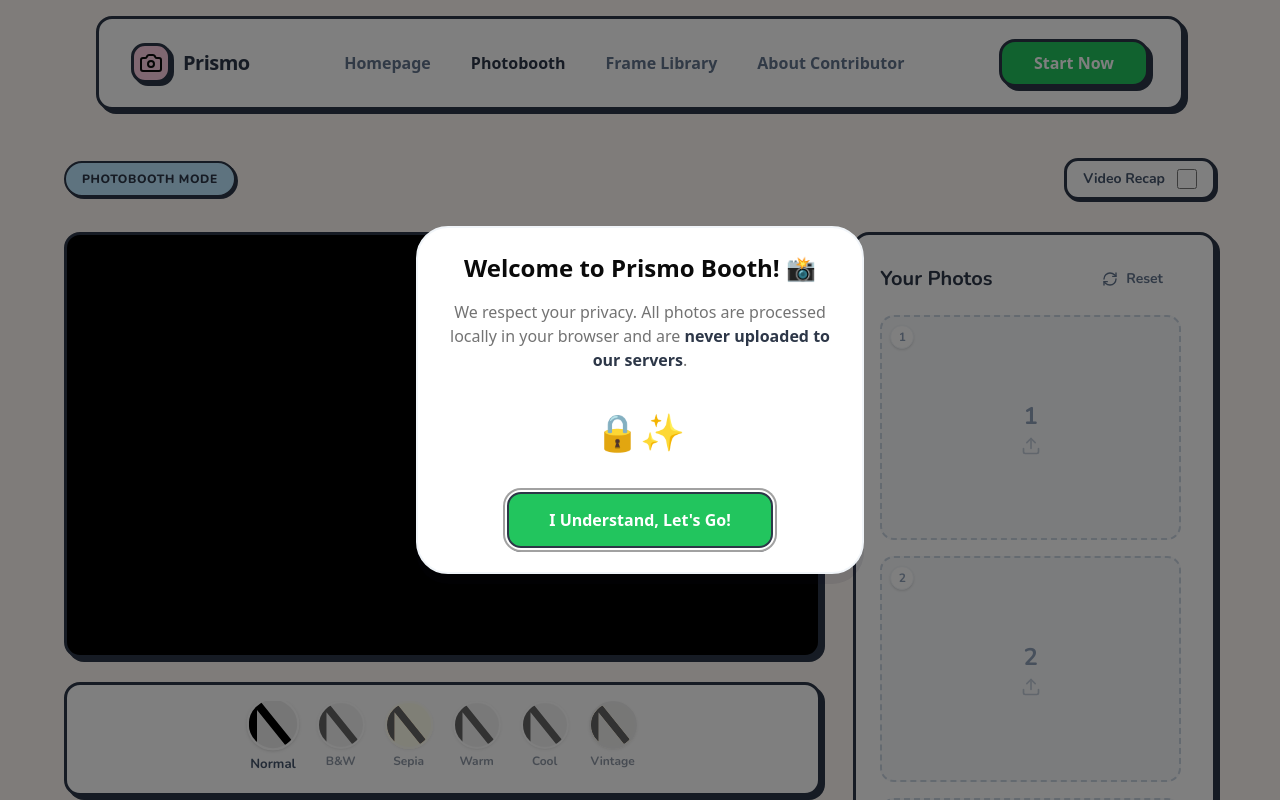
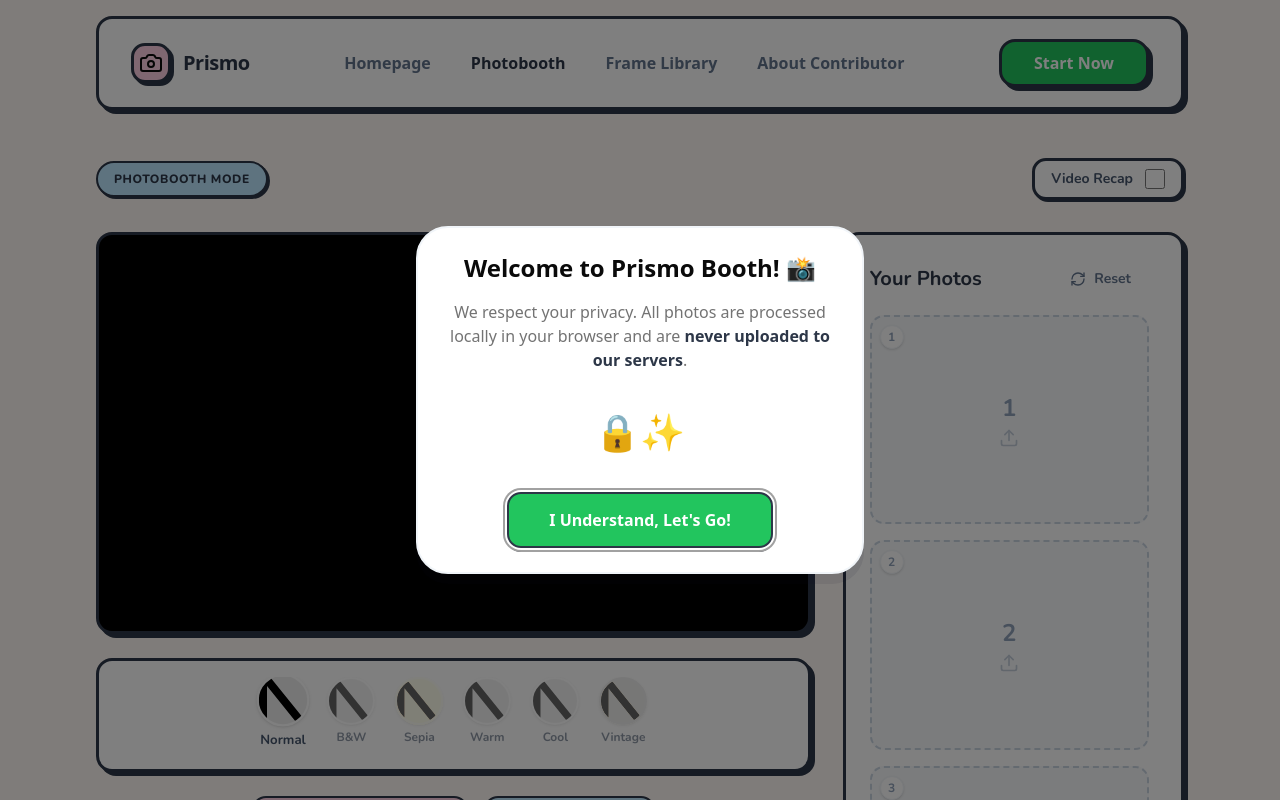
Before and after one commit to yunkhngn/prismo-photo, a Next.js app: page /photobooth in a window 1280 px wide. Shown: the top 800 px of the page. Built offline with nearby package versions, Linux system fonts and the light colour scheme; no server answers.

Commit message:
feat: alter ptb

```diff
--- a/components/photobooth/PhotoboothApp.jsx
+++ b/components/photobooth/PhotoboothApp.jsx
@@ -61,7 +61,7 @@
             <PrivacyDialog />
 
             {/* Toolbar / Header Controls */}
-            <div className="max-w-6xl mx-auto mb-8 flex flex-col md:flex-row items-center justify-between gap-4">
+            <div className="max-w-6xl mx-auto px-4 md:px-8 mb-8 flex flex-col md:flex-row items-center justify-between gap-4">
                 <div className="flex items-center gap-2">
                     <div className="inline-flex items-center gap-2 px-4 py-2 rounded-full bg-[#BDE7FF] border-2 border-[#2D3748] shadow-[2px_2px_0px_0px_#2D3748]">
                         <span className="text-xs font-extrabold text-[#2D3748] uppercase tracking-wider">Photobooth Mode</span>
@@ -86,7 +86,7 @@
             </div>
 
             {currentStep === 'CAPTURE' ? (
-                <main className="max-w-6xl mx-auto grid grid-cols-1 lg:grid-cols-12 gap-8">
+                <main className="max-w-6xl mx-auto px-4 md:px-8 grid grid-cols-1 lg:grid-cols-12 gap-8">
                     {/* Left Column: Main Action Area (Camera or Preview) */}
                     <div className="lg:col-span-8 flex flex-col gap-6">
                         <CameraView
@@ -125,7 +125,7 @@
                     </div>
                 </main>
             ) : (
-                <main className="max-w-6xl mx-auto">
+                <main className="max-w-6xl mx-auto px-4 md:px-8">
                     <ExportView />
                 </main>
             )}
```
